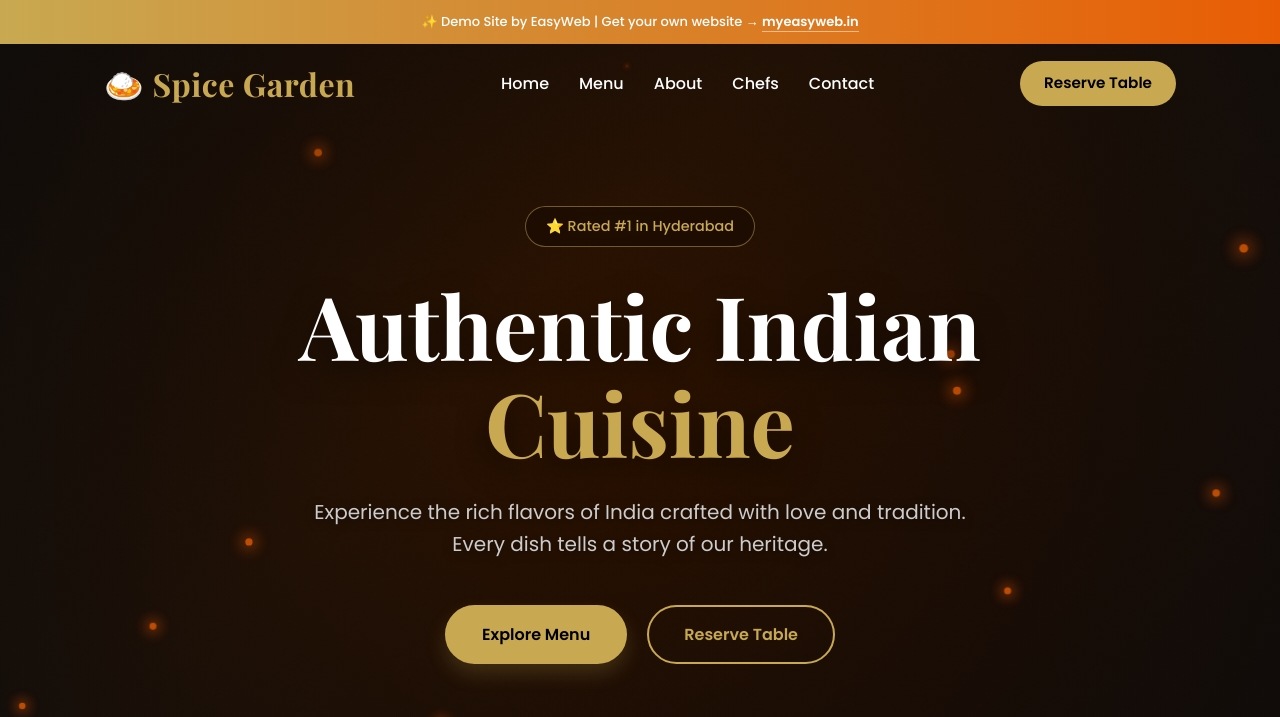
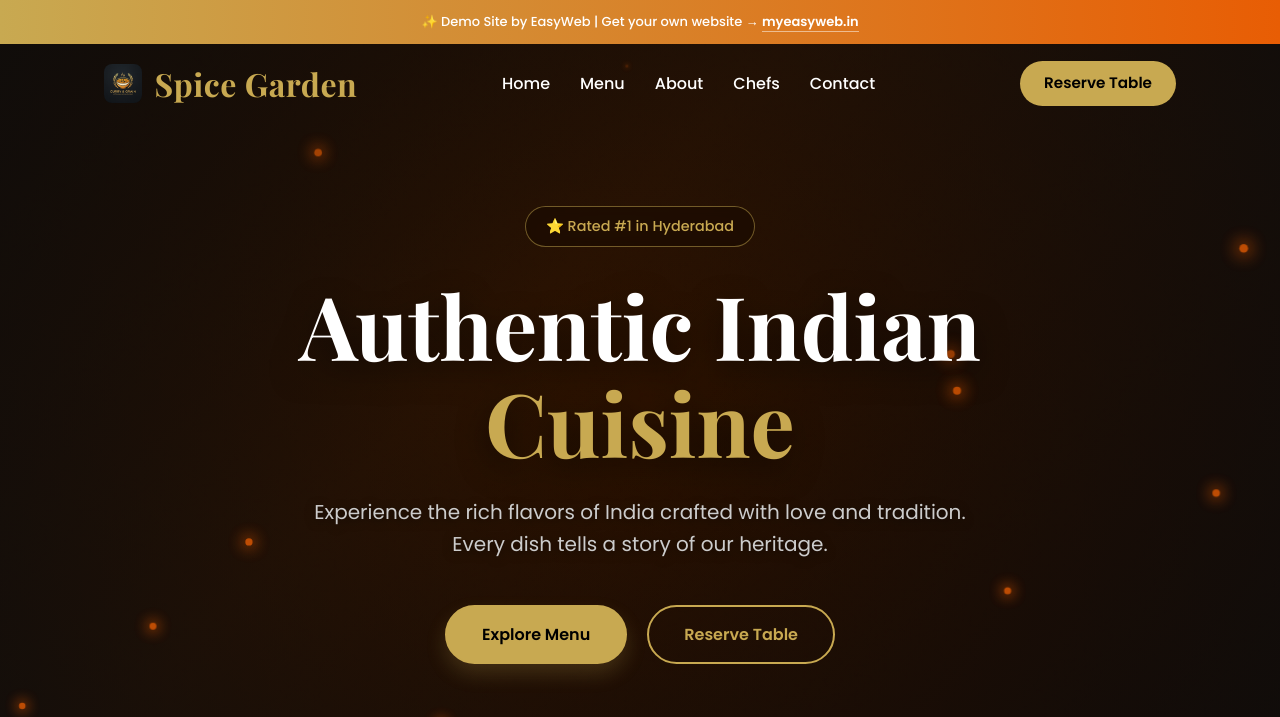
Before and after one commit to revanthbanoth/Restaurant-, a website: page index.html in a window 1280 px wide. Shown: the top 717 px of the page. Drawn offline with nearby package versions, Linux system fonts and the light colour scheme.

Commit message:
Replaced text emoji logo with AI generated image logo

```diff
--- a/index.html
+++ b/index.html
@@ -153,6 +153,9 @@
             color: var(--primary);
             font-weight: 700;
             letter-spacing: 0.5px;
+            display: inline-flex;
+            align-items: center;
+            gap: 12px;
         }
         .nav-links {
             display: flex;
@@ -1069,7 +1072,15 @@
             color: var(--primary);
             font-weight: 700;
             margin-bottom: 25px;
-            display: inline-block;
+            display: inline-flex;
+            align-items: center;
+            gap: 12px;
+        }
+        .logo-img {
+            height: 1.2em;
+            width: auto;
+            border-radius: 8px;
+            object-fit: contain;
         }
         .footer-desc {
             color: var(--subtext);
@@ -1304,7 +1315,7 @@
     <!-- SECTION 2: NAVBAR -->
     <nav id="navbar">
         <div class="nav-container">
-            <a href="#" class="logo">🍛 Spice Garden</a>
+            <a href="#" class="logo"><img src="assets/images/logo.png" alt="Spice Garden Logo" class="logo-img"> Spice Garden</a>
             <ul class="nav-links">
                 <li><a href="#home" class="nav-link">Home</a></li>
                 <li><a href="#menu" class="nav-link">Menu</a></li>
@@ -1661,7 +1672,7 @@
         <div class="container fade-in-up">
             <div class="footer-grid">
                 <div>
-                    <a href="#" class="footer-logo">🍛 Spice Garden</a>
+                    <a href="#" class="footer-logo"><img src="assets/images/logo.png" alt="Spice Garden Logo" class="logo-img"> Spice Garden</a>
                     <p class="footer-desc">Where Every Bite Tells a Story. Experience the rich flavors of India crafted with love and tradition.</p>
                 </div>
 
```
Also changed, not shown: assets/images/logo.png (added).
